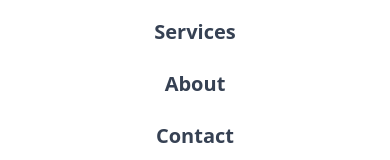
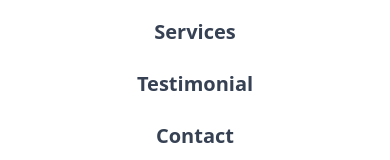
Before and after one commit to rohan-mate-28/aquaservices, a React (Vite) app: page / in a window 390 px wide. Both pictures are taken after a click on the button 362 px from the left and 25 px from the top of the page. Shown: the part 484-644 px from the top of the page. Built offline with nearby package versions, Linux system fonts and the light colour scheme.

Commit message:
fix-issue

```diff
--- a/src/compunent/Navbar.jsx
+++ b/src/compunent/Navbar.jsx
@@ -62,10 +62,10 @@ const Navbar = () => {
 
             {/* Nav Links */}
             <ul className="space-y-6 text-xl font-semibold text-gray-700 text-center">
-              <li><a href="#" className="hover:text-cyan-500 transition">Home</a></li>
-              <li><a href="#" className="hover:text-cyan-500 transition">Services</a></li>
-              <li><a href="#" className="hover:text-cyan-500 transition">About</a></li>
-              <li><a href="#" className="hover:text-cyan-500 transition">Contact</a></li>
+              <li><a href="" className="hover:text-cyan-500 transition" id="" onClick={() => setIsOpen(false)}>Home</a></li>
+              <li><a href="#services" className="hover:text-cyan-500 transition" id="" onClick={() => setIsOpen(false)}>Services</a></li>
+              <li><a href="#Testimonial" className="hover:text-cyan-500 transition" id="" onClick={() => setIsOpen(false)}>Testimonial</a></li>
+              <li><a href="#Contact" className="hover:text-cyan-500 transition" id="" onClick={() => setIsOpen(false)}>Contact</a></li>
             </ul>
           </div>
         </div>
```
